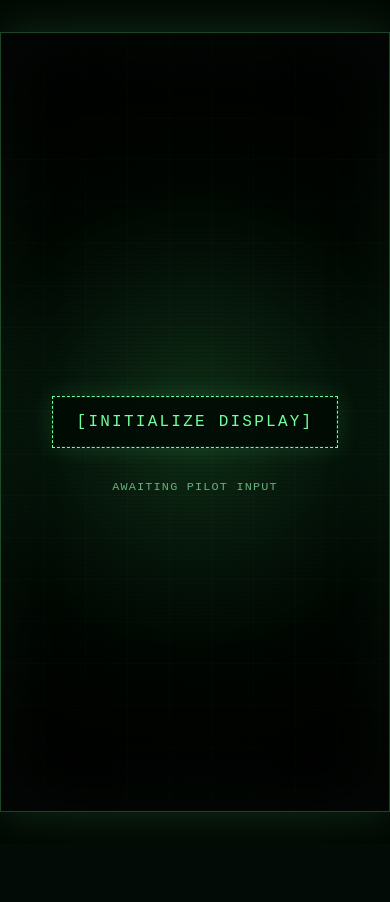
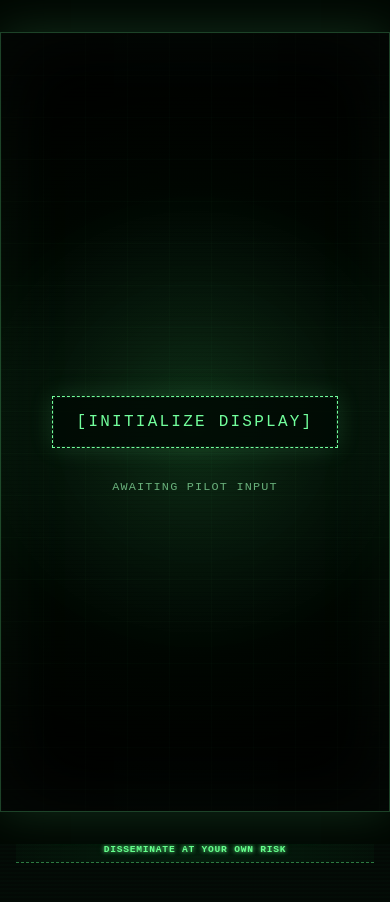
Before and after one commit to bmartingame/pilot-databank, a React (Vite) app: page / in a window 390 px wide. Before the commit the page ends 844 px from the top, so only its background shows below. Built offline with nearby package versions, Linux system fonts and the light colour scheme.

Commit message:
classification banner

```diff
--- a/src/App.jsx
+++ b/src/App.jsx
@@ -439,6 +439,23 @@ function resolveDisplayValue(valueDefinition, entry, data = null) {
   }
 }
 
+function ClassificationBanner({ position = "top" }) {
+  return (
+    <div
+      className={`classification-banner classification-banner-${position} terminal-frame`}
+      role="note"
+    >
+      <span className="classification-banner-marker">///</span>
+
+      <span className="classification-banner-text">
+        DATA LICENSED UNDER GUILD NDA PROTECTION // DISSEMINATE AT YOUR OWN RISK
+      </span>
+
+      <span className="classification-banner-marker">///</span>
+    </div>
+  );
+}
+
 function Panel({ title, children, className = "" }) {
   return (
     <section className={`ascii-panel ${className}`.trim()}>
@@ -1493,6 +1510,8 @@ export default function App() {
           onRetry={retryStartupAudio}
         />
       ) : null}
+
+      <ClassificationBanner position="top" />
 
       <header className="hero terminal-frame">
         <h1>PILOT DATABANK</h1>
@@ -1676,6 +1695,7 @@ export default function App() {
           }
         />
       )}
+      <ClassificationBanner position="bottom" />
     </div>
   );
 }
--- a/src/styles.css
+++ b/src/styles.css
@@ -688,3 +688,73 @@ h2 {
         width: 100%;
     }
 }
+.classification-banner {
+  width: 100%;
+  box-sizing: border-box;
+
+  display: flex;
+  align-items: center;
+  justify-content: center;
+  gap: 1rem;
+
+  padding: 0.42rem 1rem;
+
+  font-family: inherit;
+  font-size: 0.72rem;
+  font-weight: 700;
+  letter-spacing: 0.14em;
+  line-height: 1.25;
+  text-align: center;
+
+  color: var(--terminal-green, #65ff8c);
+  background:
+    linear-gradient(
+      90deg,
+      rgba(20, 255, 90, 0.025),
+      rgba(20, 255, 90, 0.08),
+      rgba(20, 255, 90, 0.025)
+    );
+
+  border-left: 0;
+  border-right: 0;
+
+  text-shadow:
+    0 0 4px currentColor,
+    0 0 10px rgba(80, 255, 120, 0.22);
+
+  overflow: hidden;
+}
+
+.classification-banner-top {
+  margin-bottom: 0.45rem;
+}
+
+.classification-banner-bottom {
+  margin-top: 0.75rem;
+}
+
+.classification-banner-text {
+  white-space: nowrap;
+}
+
+.classification-banner-marker {
+  opacity: 0.55;
+  flex: 0 0 auto;
+}
+
+@media (max-width: 760px) {
+  .classification-banner {
+    gap: 0.45rem;
+    padding: 0.4rem 0.6rem;
+    font-size: 0.6rem;
+    letter-spacing: 0.08em;
+  }
+
+  .classification-banner-text {
+    white-space: normal;
+  }
+
+  .classification-banner-marker {
+    display: none;
+  }
+}
```
